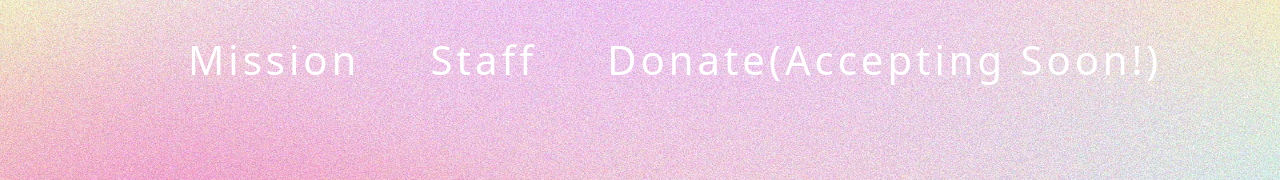
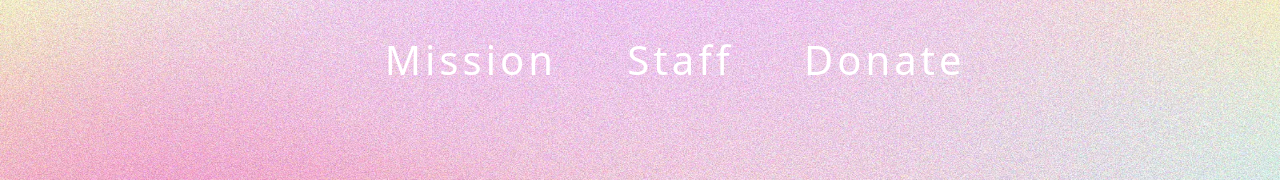
Before and after one commit to strawberrykeycap/Website-Mockup, a website built with Vite: page index.html in a window 1280 px wide. Shown: the top 180 px of the page. Built offline with nearby package versions, Linux system fonts and the light colour scheme; a web font is replaced by a local one.

```diff
--- a/index.html
+++ b/index.html
@@ -19,7 +19,7 @@
               <li><a class="list" href="#hero"></a></li>
               <li><a class="list" href="#mission">Mission</a></li>
               <li><a class="list" href="#values">Staff</a></li>
-              <li><a class="list" >Donate(Accepting Soon!)</a></li>
+              <li><a class="list" >Donate</a></li>
             </ul>
           </div>
 
```
